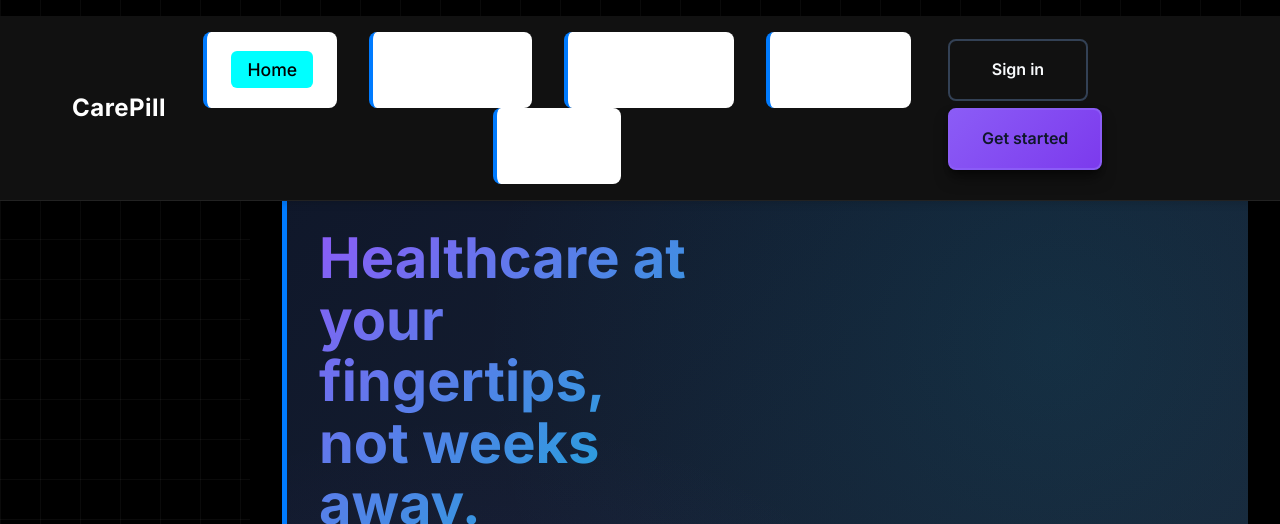
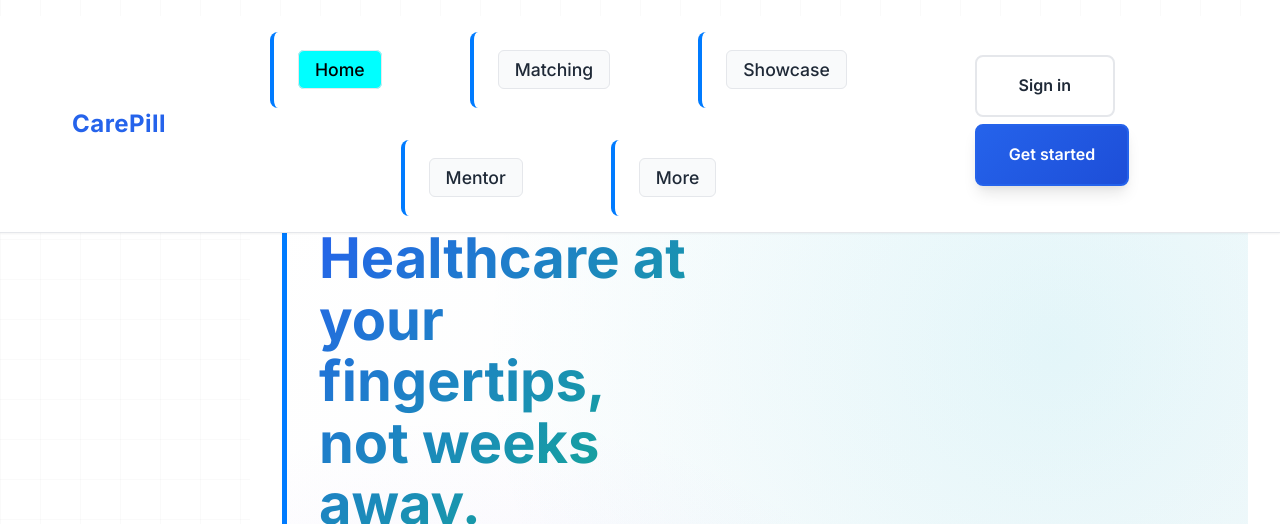
Before and after one commit to shadqwlegend/CarePill, a Flask app: page / in a window 1280 px wide. Shown: the top 524 px of the page. Run offline with Flask 3, Linux system fonts and the light colour scheme; some libraries are stand-ins or nearby versions.

Commit message:
Update UI to regular website style: light theme, blue color scheme, button nav, add relevant medical images

```diff
--- a/app.py
+++ b/app.py
@@ -192,3 +192,6 @@ def api_login():
         return jsonify({'message': 'Login successful', 'role': 'patient'}), 200
     else:
         return jsonify({'message': 'Invalid credentials'}), 401
+
+if __name__ == '__main__':
+    app.run(debug=True)
--- a/static/css/style.css
+++ b/static/css/style.css
@@ -2,26 +2,26 @@
 @import url('https://fonts.googleapis.com/css2?family=Inter:wght@300;400;500;600;700&display=swap');
 
 :root {
-    /* Brut Work Inspired Dark Theme */
-    --primary-color: #8b5cf6; /* Lilac primary */
-    --primary-dark: #7c3aed; /* Darker lilac */
-    --primary-light: #a78bfa; /* Lighter lilac */
-    --accent-color: #06b6d4; /* Cyan accent */
-    --text-primary: #f8fafc; /* Light text */
-    --text-secondary: #94a3b8; /* Light gray */
-    --text-light: #64748b; /* Medium gray */
-    --text-inverse: #0f172a; /* Dark text for light backgrounds */
-    --bg-primary: #0f172a; /* Dark slate background */
-    --bg-secondary: #1e293b; /* Slightly lighter dark */
-    --bg-dark: #020617; /* Very dark */
-    --bg-darker: #000000; /* Black */
-    --bg-light: #f8fafc; /* Light for cards */
-    --border-color: #334155; /* Dark border */
-    --border-dark: #1e293b; /* Darker border */
-    --shadow-sm: 0 1px 2px 0 rgba(0, 0, 0, 0.3);
-    --shadow-md: 0 4px 6px -1px rgba(0, 0, 0, 0.4), 0 2px 4px -1px rgba(0, 0, 0, 0.3);
-    --shadow-lg: 0 10px 15px -3px rgba(0, 0, 0, 0.5), 0 4px 6px -2px rgba(0, 0, 0, 0.4);
-    --shadow-xl: 0 20px 25px -5px rgba(0, 0, 0, 0.6), 0 10px 10px -5px rgba(0, 0, 0, 0.5);
+    /* Light Theme for Regular Website */
+    --primary-color: #2563eb; /* Blue primary */
+    --primary-dark: #1d4ed8; /* Darker blue */
+    --primary-light: #3b82f6; /* Lighter blue */
+    --accent-color: #10b981; /* Green accent */
+    --text-primary: #1f2937; /* Dark text */
+    --text-secondary: #6b7280; /* Gray */
+    --text-light: #9ca3af; /* Light gray */
+    --text-inverse: #ffffff; /* White text for dark backgrounds */
+    --bg-primary: #ffffff; /* White background */
+    --bg-secondary: #f9fafb; /* Light gray */
+    --bg-dark: #f3f4f6; /* Darker gray */
+    --bg-darker: #111827; /* Dark for navbar */
+    --bg-light: #ffffff; /* White for cards */
+    --border-color: #e5e7eb; /* Light border */
+    --border-dark: #d1d5db; /* Darker border */
+    --shadow-sm: 0 1px 2px 0 rgba(0, 0, 0, 0.05);
+    --shadow-md: 0 4px 6px -1px rgba(0, 0, 0, 0.1), 0 2px 4px -1px rgba(0, 0, 0, 0.06);
+    --shadow-lg: 0 10px 15px -3px rgba(0, 0, 0, 0.1), 0 4px 6px -2px rgba(0, 0, 0, 0.05);
+    --shadow-xl: 0 20px 25px -5px rgba(0, 0, 0, 0.1), 0 10px 10px -5px rgba(0, 0, 0, 0.04);
     --border-radius: 6px;
     --border-radius-md: 8px;
     --border-radius-lg: 12px;
@@ -40,7 +40,7 @@ body {
     font-family: 'Inter', -apple-system, BlinkMacSystemFont, 'Segoe UI', Roboto, sans-serif;
     line-height: 1.6;
     color: var(--text-primary);
-    background-color: #000;
+    background-color: var(--bg-primary);
     overflow-x: hidden;
     position: relative;
 }
@@ -54,8 +54,8 @@ body::before {
     height: 100vh;
     pointer-events: none;
     z-index: 0;
-    background-image: repeating-linear-gradient(0deg, rgba(255,255,255,0.04) 0px, rgba(255,255,255,0.04) 1px, transparent 1px, transparent 40px),
-                      repeating-linear-gradient(90deg, rgba(255,255,255,0.04) 0px, rgba(255,255,255,0.04) 1px, transparent 1px, transparent 40px);
+    background-image: repeating-linear-gradient(0deg, rgba(0,0,0,0.02) 0px, rgba(0,0,0,0.02) 1px, transparent 1px, transparent 40px),
+                      repeating-linear-gradient(90deg, rgba(0,0,0,0.02) 0px, rgba(0,0,0,0.02) 1px, transparent 1px, transparent 40px);
 }
 
 main {
@@ -63,7 +63,7 @@ main {
     z-index: 1;
     padding-top: 80px;
     min-height: calc(100vh - 160px);
-    background-color: #000;
+    background-color: var(--bg-primary);
 }
 
 .navbar {
@@ -71,11 +71,11 @@ main {
     top: 0;
     left: 0;
     right: 0;
-    background: #111;
-    border-bottom: 1px solid #222;
+    background: var(--bg-primary);
+    border-bottom: 1px solid var(--border-color);
     z-index: 1000;
     transition: var(--transition);
-    box-shadow: 0 2px 8px 0 rgba(0,0,0,0.15);
+    box-shadow: var(--shadow-sm);
 }
 
 .navbar .container {
@@ -90,11 +90,10 @@ main {
 .logo {
     font-size: 1.5rem;
     font-weight: 700;
-    color: #fff;
+    color: var(--primary-color);
     margin: 0;
     letter-spacing: 0.02em;
 }
-}
 
 .nav-links {
     display: flex;
@@ -103,17 +102,20 @@ main {
 }
 
 .nav-links a {
-    color: #fff;
+    color: var(--text-primary);
     text-decoration: none;
     font-weight: 500;
     transition: var(--transition);
     padding: 0.5rem 1rem;
     border-radius: 6px;
+    background: var(--bg-secondary);
+    border: 1px solid var(--border-color);
 }
 
 .nav-links a:hover {
-    color: #0ff;
-    background: #222;
+    color: var(--text-inverse);
+    background: var(--primary-color);
+    border-color: var(--primary-color);
 }
 
 /* Container */
@@ -166,28 +168,28 @@ main {
 }
 
 .btn-primary {
-    background: #fff;
-    color: #111;
-    font-weight: 700;
+    background: var(--primary-color);
+    color: var(--text-inverse);
+    font-weight: 600;
     border: none;
 }
 
 .btn-primary:hover {
-    background: #0ff;
-    color: #111;
+    background: var(--primary-dark);
+    color: var(--text-inverse);
     transform: translateY(-2px);
-    box-shadow: 0 4px 16px 0 rgba(0,255,255,0.15);
+    box-shadow: var(--shadow-md);
 }
 
 .btn-secondary {
     background: transparent;
-    color: #fff;
-    border: 2px solid #fff;
+    color: var(--text-primary);
+    border: 2px solid var(--border-color);
 }
 
 .btn-secondary:hover {
-    background: #222;
-    border-color: #0ff;
+    background: var(--bg-secondary);
+    border-color: var(--primary-color);
 }
 
 /* Features Section */
--- a/templates/index.html
+++ b/templates/index.html
@@ -62,7 +62,7 @@
             </div>
             <div class="hero-image">
                 <div class="hero-illustration">
-                    <img src="https://via.placeholder.com/500x400/8b5cf6/ffffff?text=Healthcare+Platform" alt="Healthcare Platform">
+                    <img src="https://images.unsplash.com/photo-1559757148-5c350d0d3c56?ixlib=rb-4.0.3&auto=format&fit=crop&w=800&q=80" alt="Healthcare Professional">
                 </div>
             </div>
         </section>
@@ -78,7 +78,7 @@
                 <div class="features-grid">
                     <div class="feature-card">
                         <div class="feature-icon">
-                            <span class="icon-emoji">🧠</span>
+                            <img src="https://images.unsplash.com/photo-1559757175-0eb30cd8c063?ixlib=rb-4.0.3&auto=format&fit=crop&w=400&q=80" alt="AI Diagnostics" style="width: 100%; height: 200px; object-fit: cover; border-radius: 8px; margin-bottom: 1rem;">
                         </div>
                         <h3>AI-Powered Diagnostics</h3>
                         <p>Our model analyzes 50+ health signals per patient — symptoms, medical history, vital signs, medication patterns — to provide accurate diagnoses and treatment recommendations.</p>
@@ -86,7 +86,7 @@
 
                     <div class="feature-card">
                         <div class="feature-icon">
-                            <span class="icon-emoji">🔐</span>
+                            <img src="https://images.unsplash.com/photo-1563013544-824ae1b704d3?ixlib=rb-4.0.3&auto=format&fit=crop&w=400&q=80" alt="Medical Security" style="width: 100%; height: 200px; object-fit: cover; border-radius: 8px; margin-bottom: 1rem;">
                         </div>
                         <h3>Medical Data Security</h3>
                         <p>Every patient record is encrypted and HIPAA-compliant. Advanced security protocols protect sensitive medical information from unauthorized access.</p>
@@ -94,7 +94,7 @@
 
                     <div class="feature-card">
                         <div class="feature-icon">
-                            <span class="icon-emoji">🚚</span>
+                            <img src="https://images.unsplash.com/photo-1584308666744-24d5c474f2ae?ixlib=rb-4.0.3&auto=format&fit=crop&w=400&q=80" alt="Medication Delivery" style="width: 100%; height: 200px; object-fit: cover; border-radius: 8px; margin-bottom: 1rem;">
                         </div>
                         <h3>Medication Delivery</h3>
                         <p>Prescriptions are processed and delivered directly to your door. Track delivery status in real-time with our integrated logistics system.</p>
@@ -102,7 +102,7 @@
 
                     <div class="feature-card">
                         <div class="feature-icon">
-                            <span class="icon-emoji">👥</span>
+                            <img src="https://images.unsplash.com/photo-1576091160399-112ba8d25d1f?ixlib=rb-4.0.3&auto=format&fit=crop&w=400&q=80" alt="Integrated Care" style="width: 100%; height: 200px; object-fit: cover; border-radius: 8px; margin-bottom: 1rem;">
                         </div>
                         <h3>Integrated Care Teams</h3>
                         <p>Need specialized care? Our AI assembles complementary healthcare teams — primary care, specialists, pharmacists, therapists — coordinated for your specific needs.</p>
@@ -121,18 +121,21 @@
 
                 <div class="process-steps">
                     <div class="step">
+                        <img src="https://images.unsplash.com/photo-1576091160550-2173dba999ef?ixlib=rb-4.0.3&auto=format&fit=crop&w=400&q=80" alt="Describe symptoms" style="width: 100%; height: 150px; object-fit: cover; border-radius: 8px; margin-bottom: 1rem;">
                         <div class="step-number">01</div>
                         <h3>Describe your symptoms</h3>
                         <p>Share your health concerns through our secure platform. Our AI extracts key symptoms, medical history, and sets up your personalized care plan.</p>
                     </div>
 
                     <div class="step">
+                        <img src="https://images.unsplash.com/photo-1551190822-a9333d879b1f?ixlib=rb-4.0.3&auto=format&fit=crop&w=400&q=80" alt="Connect with specialists" style="width: 100%; height: 150px; object-fit: cover; border-radius: 8px; margin-bottom: 1rem;">
                         <div class="step-number">02</div>
                         <h3>Connect with specialists</h3>
                         <p>Get matched with the right healthcare professionals within minutes. Each match includes compatibility scoring and treatment history analysis.</p>
                     </div>
 
                     <div class="step">
+                        <img src="https://images.unsplash.com/photo-1582750433449-648ed127bb54?ixlib=rb-4.0.3&auto=format&fit=crop&w=400&q=80" alt="Receive treatment" style="width: 100%; height: 150px; object-fit: cover; border-radius: 8px; margin-bottom: 1rem;">
                         <div class="step-number">03</div>
                         <h3>Receive treatment & follow-up</h3>
                         <p>Get prescriptions, schedule follow-ups, and track your recovery. All medical records are securely stored and easily accessible.</p>
```
